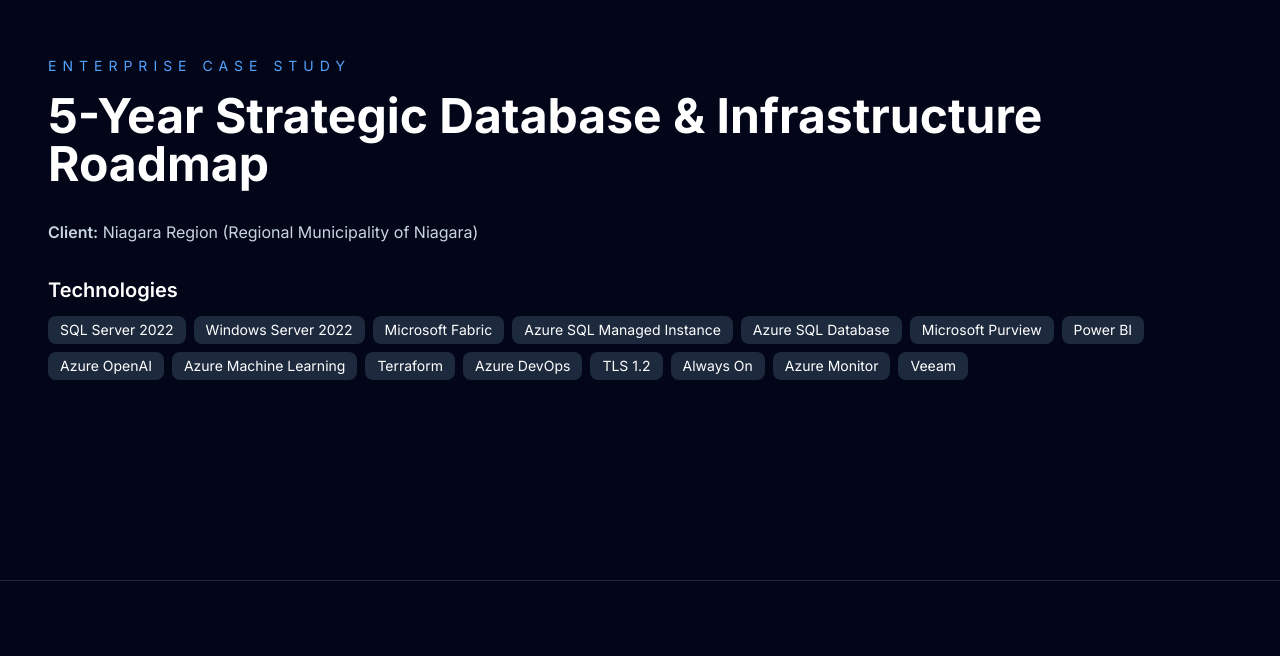
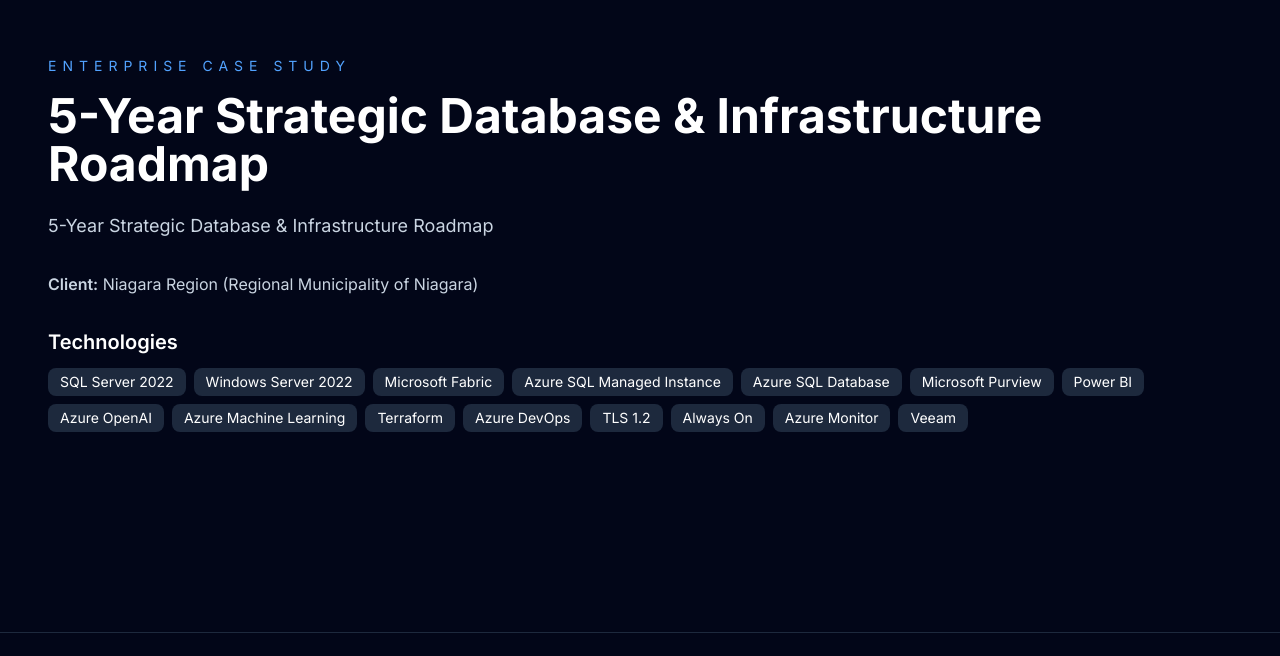
Before and after one commit to lijochungath/my-portfolio, a Next.js app: page /casestudy/niagara in a window 1280 px wide. Shown: the part 144-800 px from the top of the page. Built offline with nearby package versions, Linux system fonts and the light colour scheme.

Commit message:
Added First Day1  Page Retry 3

```diff
--- a/data/masc.tsx
+++ b/data/masc.tsx
@@ -2,7 +2,7 @@
 
 export const masc: CaseStudyData = {
   title: "Enterprise Data Warehouse Modernization",
-
+  description:"Enterprise Data Warehouse Modernization",
   client: "Manitoba Agricultural Services Corporation (MASC)",
 
   duration: "24 Months",
--- a/data/niagara.tsx
+++ b/data/niagara.tsx
@@ -2,7 +2,7 @@
 
 export const niagara: CaseStudyData = {
   title: "5-Year Strategic Database & Infrastructure Roadmap",
-
+description:"5-Year Strategic Database & Infrastructure Roadmap",
   client: "Niagara Region (Regional Municipality of Niagara)",
 
   duration: "16 Months",
```
